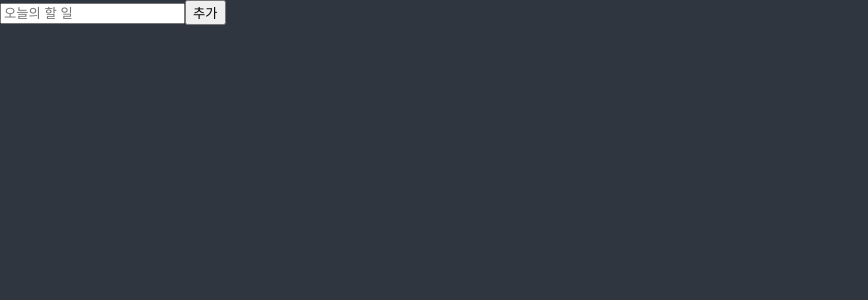
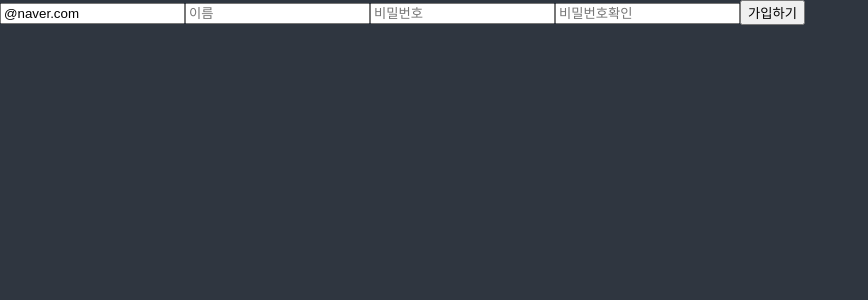
Before and after one commit to LeeSomgyul/React_beginner-practice_2, a React (Create React App) app: page / in a window 1280 px wide. Shown: the top 300 px of the page, without its empty margins (0-868 px from the left). Built offline with nearby package versions, Linux system fonts and the light colour scheme.

Commit message:
0824 연습
react-hook-form을 사용하여 더 쉽게 form을 다뤄보기. (회원가입 구현)

```diff
--- a/package.json
+++ b/package.json
@@ -16,6 +16,7 @@
     "react-apexcharts": "^1.4.1",
     "react-dom": "^18.3.1",
     "react-helmet": "^6.1.0",
+    "react-hook-form": "^7.52.2",
     "react-query": "^3.39.3",
     "react-router-dom": "^6.26.1",
     "react-scripts": "5.0.1",
--- a/src/App.tsx
+++ b/src/App.tsx
@@ -1,5 +1,5 @@
 import { createGlobalStyle } from "styled-components";
-import ToDoList from "./ToDoList";
+import Join from "./ToDoList";
 
 
 const GlobalStyle = createGlobalStyle`
@@ -64,7 +64,7 @@ function App(){
   return(
     <>
       <GlobalStyle/>
-	  <ToDoList/>
+	  <Join/>
     </>
   );
 }
--- a/src/ToDoList.tsx
+++ b/src/ToDoList.tsx
@@ -1,24 +1,66 @@
-import { useState } from "react";
+import { useForm } from "react-hook-form";
 
-function ToDoList(){
-    const [toDo, setToDo] = useState("");
-    const onChange = (event: React.FormEvent<HTMLInputElement>) => {
-        const value = event.currentTarget.value;
-        setToDo(value);
-    };
-    const onSubmit = (event: React.FormEvent<HTMLFormElement>) => {
-        event.preventDefault();
-        console.log(toDo);
-    };
+interface IForm{
+    email: string;
+    username: string;
+    password: string;
+    passwordCheck: string;
+}
 
-    return(
+function Join(){
+    const {register, handleSubmit, setError, formState: {errors}} = useForm<IForm>({
+        defaultValues: {
+            email: "@naver.com",
+        },
+    });
+    const onValid = (data: IForm) => {
+        if(data.password !== data.passwordCheck){
+            setError(
+                "passwordCheck",
+                {message: "비밀번호가 일치하지 않습니다."},
+                {shouldFocus: true},
+            );
+        }
+    }
+
+    return (
         <div>
-            <form onSubmit={onSubmit}>
-                <input onChange={onChange} value={toDo} placeholder="오늘의 할 일"/>
-                <button>추가</button>
+            <form onSubmit={handleSubmit(onValid)}>
+                <input {...register("email", {
+                    required: "필수로 작성해주세요.",
+                    pattern: {
+                        value: /^[A-Xa-z0-9._%+-]+@naver.com$/,
+                        message: "네이버 이메일로만 가입 가능합니다.",
+                    }
+                })} placeholder="이메일"/>
+                <span>{errors.email?.message}</span>
+                <input {...register("username",{
+                    required: "필수로 작성해주세요.",
+                    validate: {
+                        바보: (value) => value.includes("바보") ? "사용할 수 없는 단어가 포함되어있습니다." : true,
+                    },
+                })} placeholder="이름"/>
+                <span>{errors.username?.message}</span>
+                <input {...register("password", {
+                    required: "필수로 작성해주세요.",
+                    minLength: {
+                        value: 8,
+                        message: "8자 이상 입력해주세요.",
+                    },
+                })} placeholder="비밀번호"/>
+                <span>{errors.password?.message}</span>
+                <input {...register("passwordCheck", {
+                    required: "필수로 작성해주세요.",
+                    minLength: {
+                        value: 8,
+                        message: "8자 이상 입력해주세요.",
+                    },
+                })} placeholder="비밀번호확인"/>
+                <span>{errors.passwordCheck?.message}</span>
+                <button>가입하기</button>
             </form>
         </div>
     );
 }
 
-export default ToDoList;
+export default Join;
```
Also changed, not shown: 1 other file (tests, documents, lock files or other folders).
